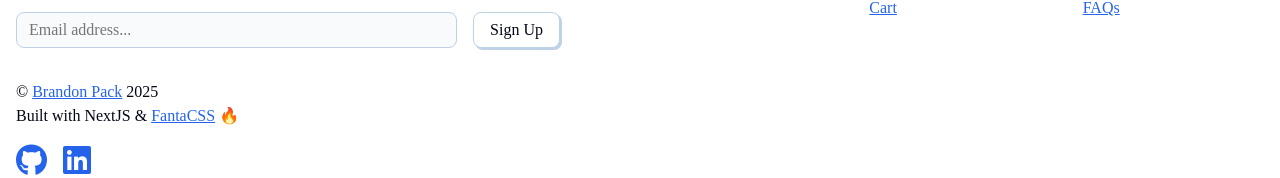
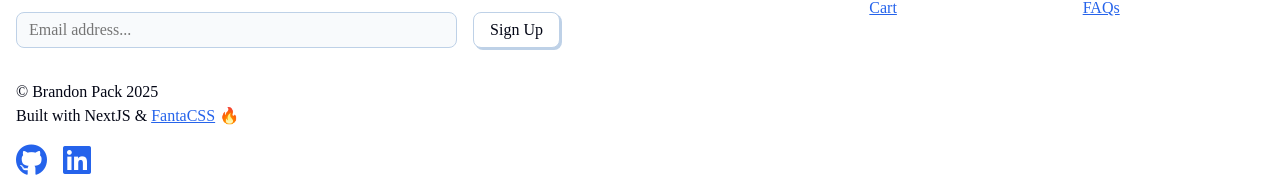
Before and after one commit to brandonpack03/3_stackstore, a Next.js app: page /cart in a window 1280 px wide. Shown: the part 557-735 px from the top of the page. Built offline with nearby package versions, Linux system fonts and the light colour scheme; a web font is replaced by a local one.

Commit message:
Update layout.js

```diff
--- a/app/layout.js
+++ b/app/layout.js
@@ -66,7 +66,7 @@ export default function RootLayout({ children }) {
               </div>
 
               <div className="socials">
-                <p>© <a href="https://brandonpack.netlify.app" target="_blank">Brandon Pack</a> 2025<br />Built with NextJS & <a target="_blank" href="https://www.fantacss.smoljames.com">FantaCSS</a> 🔥</p>
+                <p>© Brandon Pack 2025<br />Built with NextJS & <a target="_blank" href="https://www.fantacss.smoljames.com">FantaCSS</a> 🔥</p>
                 <div className="social-links">
                   <Link href={"https://github.com/brandonpack03"} target="_blank"><i className="fa-brands fa-github"></i></Link>
                   <Link href={"https://www.linkedin.com/in/brandon-pack-b6529a1b4/"} target="_blank"><i className="fa-brands fa-linkedin"></i></Link>
```
